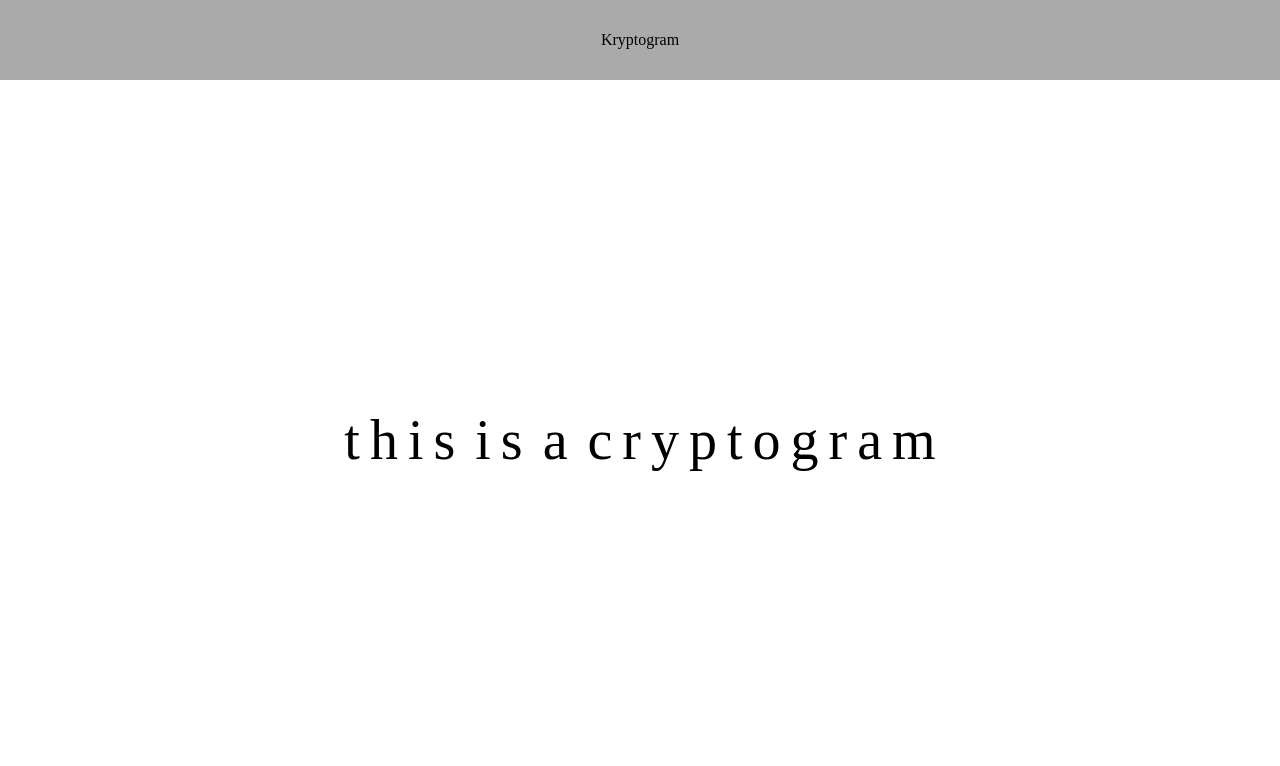
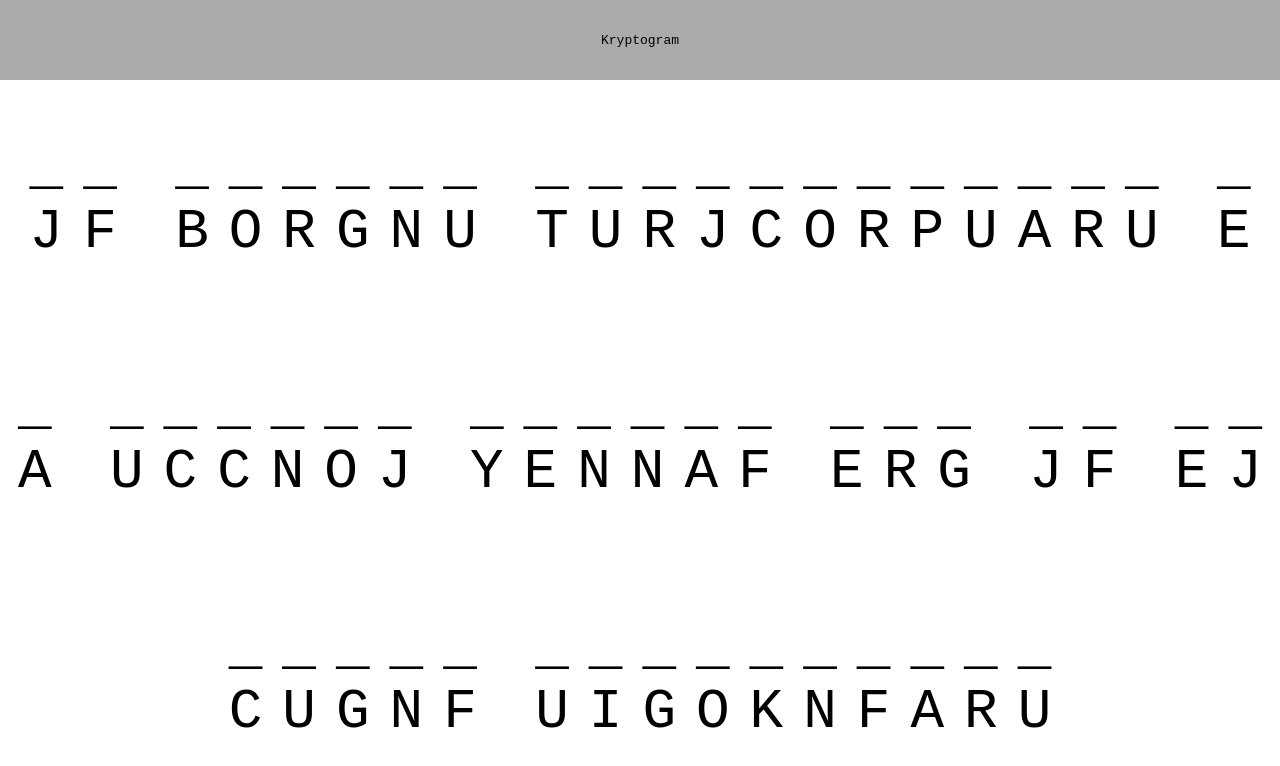
Before and after one commit to erikekberg/kryptogram, a plain HTML site: page index.html in a window 1280 px wide. Drawn offline with Linux system fonts and the light colour scheme.

Commit message:
Slumpar ett kryptoalfabet. Texten visas i två rader där man kan skriva sin gissning på ena raden. Orden måste grupperas så de alltid hamnar på samma rad. En gissning måste gälla för alla av samma bokstav

```diff
--- a/index.js
+++ b/index.js
@@ -1,17 +1,53 @@
-const sentence = "this is a cryptogram"
+const sentence = "De minsta handlingarna är alltid bättre äns de ädlaste avsikterna"
 const container = document.getElementById("container");
 let selected;
+const letters = [];
+
+const plainAlfabet = ["A", "B", "C", "D", "E", "F", "G", "H", "I", "J", "K", "L", "M", "N", "O", "P", "Q", "R", "S", "T", "U", "V", "X", "Y", "Z", "Å", "Ä", "Ö"];
+const cryptoAlfabet = [...plainAlfabet]
+
+function shuffle(arr) {
+    let index = arr.length;
+    while (index != 0) {
+
+      // Pick a remaining element...
+      let rand = Math.floor(Math.random() * index);
+      index--;
+
+      // And swap it with the current element.
+      [arr[index], arr[rand]] = [
+        arr[rand], arr[index]];
+    }
+  }
+
+shuffle(cryptoAlfabet);
+
+console.log(plainAlfabet);
+console.log(cryptoAlfabet);
 
 function generateLetters() {
     for(let i = 0; i < sentence.length; i++) {
+        if(sentence[i] == " ") {
+            const space = document.createElement("div");
+            space.className = "space";
+            space.innerHTML = " ";
+            container.appendChild(space);
+        } else {
             const letter = document.createElement("div");
             letter.id = "letter " + i;
             letter.className = "letter";
-        letter.innerHTML = sentence[i];
+            const hidden = document.createElement("div");
+            const shown = document.createElement("div");
+            hidden.innerHTML = "_";
+            shown.innerHTML = cryptoAlfabet[plainAlfabet.indexOf(sentence[i].toUpperCase())];
+            letter.appendChild(hidden);
+            letter.appendChild(shown);
             container.appendChild(letter);
             letter.onclick = () => {
                 selected = letter;
                 updateVisual();
+            }
+            letters.push(letter);
         }
     }
 }
@@ -19,5 +55,20 @@ function generateLetters() {
 generateLetters();
 
 function updateVisual() {
+    letters.forEach(l => {
+        l.style.backgroundColor = "White"
+    });
     selected.style.backgroundColor = "Grey";
 }
+
+document.addEventListener('keydown', function(event) {
+    console.log(event);
+
+    if(event.key == "Backspace") {
+        selected.firstChild.innerHTML = "_";
+    }
+
+    if(plainAlfabet.includes(event.key.toUpperCase())) {
+        selected.firstChild.innerHTML = event.key.toUpperCase();
+    }
+});
--- a/style.css
+++ b/style.css
@@ -2,6 +2,7 @@
     padding: 0;
     margin: 0;
     box-sizing: border-box;
+    font-family: monospace;
 }
 
 header {
@@ -17,9 +18,18 @@ header {
     display: flex;
     justify-content: center;
     align-items: center;
+    flex-wrap: wrap;
 }
 
 .letter {
-    padding: 5px;
+    padding: 10px;
     font-size: 7vh;
+    display: flex;
+    flex-direction: column;
+    justify-content: center;
+    align-items: center;
 }
+
+.space {
+    width: 3vw;
+}
```
Lines whose indentation alone changed are shown as unchanged.
